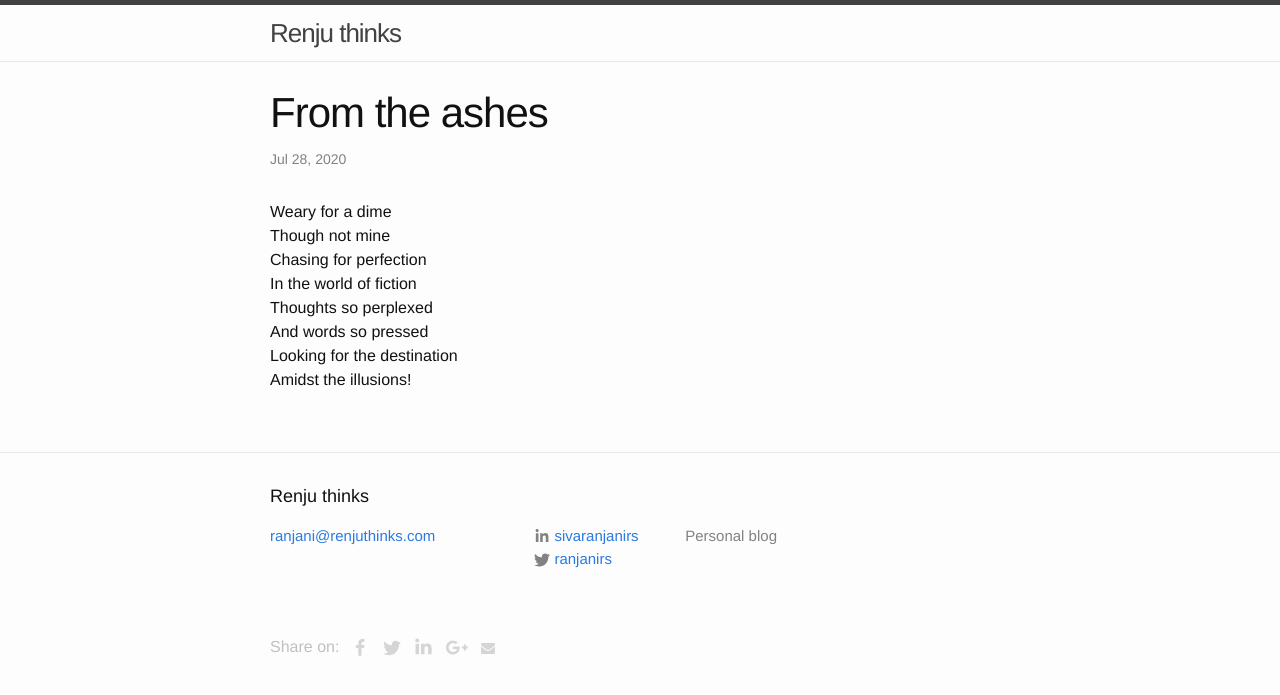
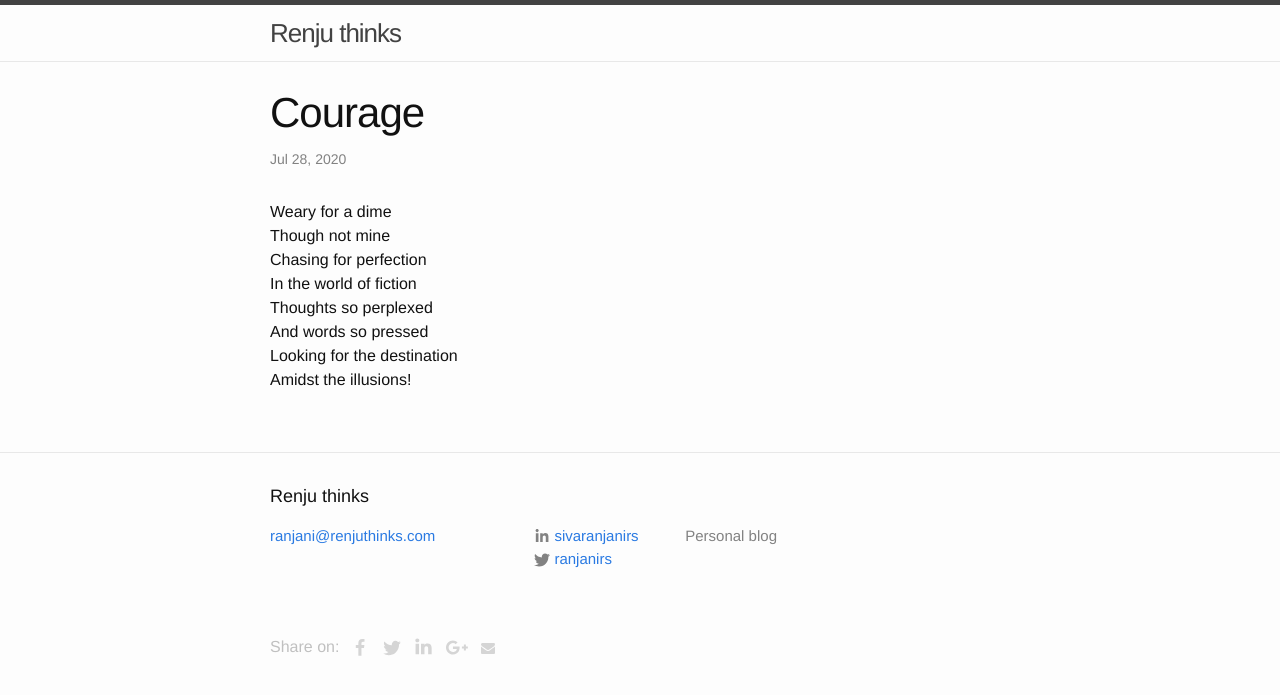
Before and after one commit to sivaranjanirsattanathan/renjuthinks, a Jekyll site: the page built from _posts/2020-07-28-courage.markdown, in a window 1280 px wide. Shown: the top 695 px of the page. Built offline with Jekyll 4.4.1, drawn with Linux system fonts in a browser that asks for light colours.

Commit message:
new additions

```diff
--- a/_posts/2020-07-28-courage.markdown
+++ b/_posts/2020-07-28-courage.markdown
@@ -1,6 +1,6 @@
 ---
 layout: post
-title:  "From the ashes"
+title:  "Courage"
 date:   2020-07-28 14.42.00
 categories: Poems
 ---
--- a/_posts/2020-07-28-empathy.markdown
+++ b/_posts/2020-07-28-empathy.markdown
@@ -1,6 +1,6 @@
 ---
 layout: post
-title:  "From the ashes"
+title:  "Empathy"
 date:   2020-07-28 14.42.00
 categories: Poems
 ---
```
